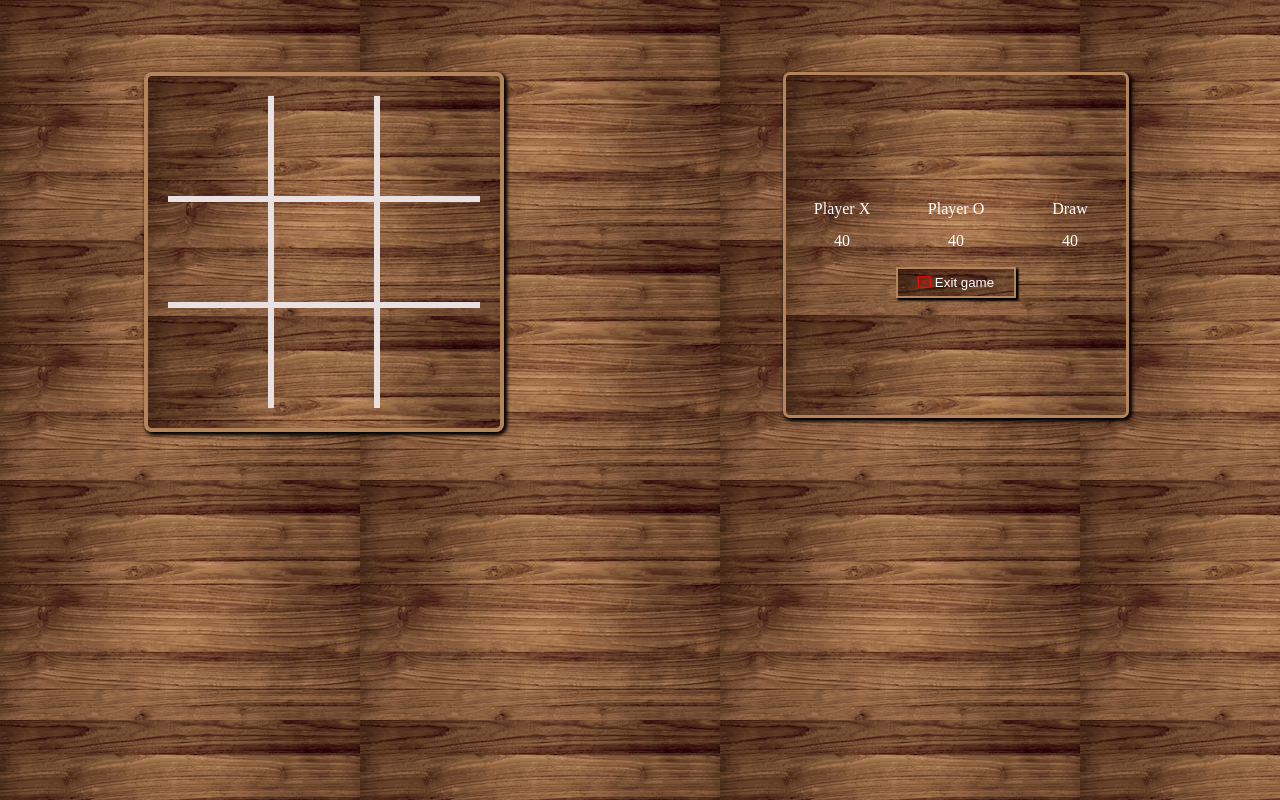
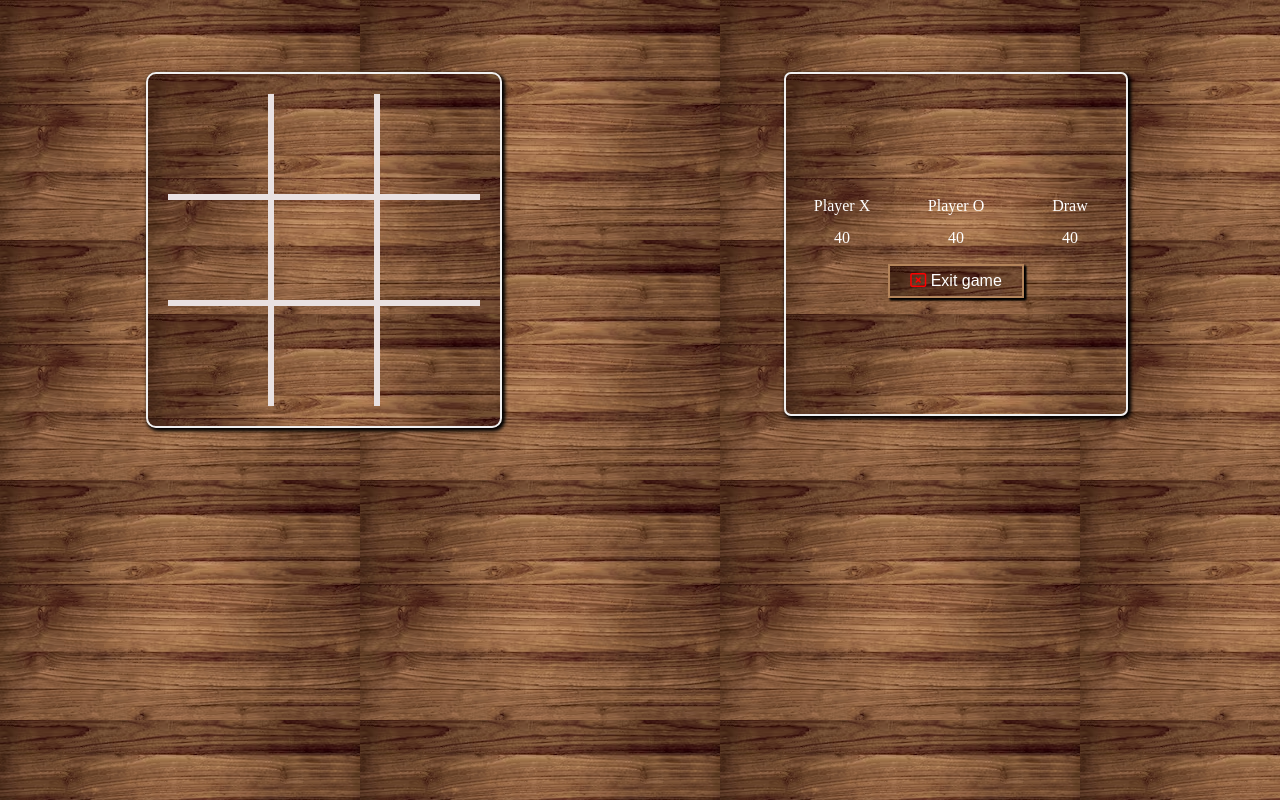
Before and after one commit to Wumet/wumet-tic-tac-toe, a plain HTML site: page tic-tac.html in a window 1280 px wide. Drawn offline with Linux system fonts and the light colour scheme.

Commit message:
progress four

```diff
--- a/index.css
+++ b/index.css
@@ -5,7 +5,7 @@ body{
    word-spacing: 2px;
 }
 .container{
-    max-width: 280px;
+    max-width: 300px;
      position: relative;
      padding: 10px;
      margin: auto;
--- a/tic-tac.css
+++ b/tic-tac.css
@@ -202,8 +202,8 @@ body {
 }
 
 .game {
-    border: 4px solid #b4855b;
-    border-radius: 8px;
+    border: 2px solid #f0f0f0;
+    border-radius: 10px;
     /* background-color: #7f5744; */
     background-image: url(./br2.avif);
 }
@@ -226,7 +226,7 @@ body {
 
 }
 .history{
-    border: 3px solid #b4855b;
+    border: 2px solid #f0f0f0;
     background-image: url(./br2.avif);
 }
 .btn-wood{
@@ -236,6 +236,7 @@ body {
     border: 2px solid #b4855b;
     padding: 6px 20px;
     margin-top: 10px;
+    font-size: 16px;
 }
 /* media queries */
 @media screen and (min-width:768px) {
@@ -244,7 +245,7 @@ body {
         flex: 0 0 auto;
     }
     .history{
-        border: 3px solid #b4855b;
+        border: 2px solid #f0f0f0;
         border-radius: 7px;
         width: 300px;
         height: 300px;
```
